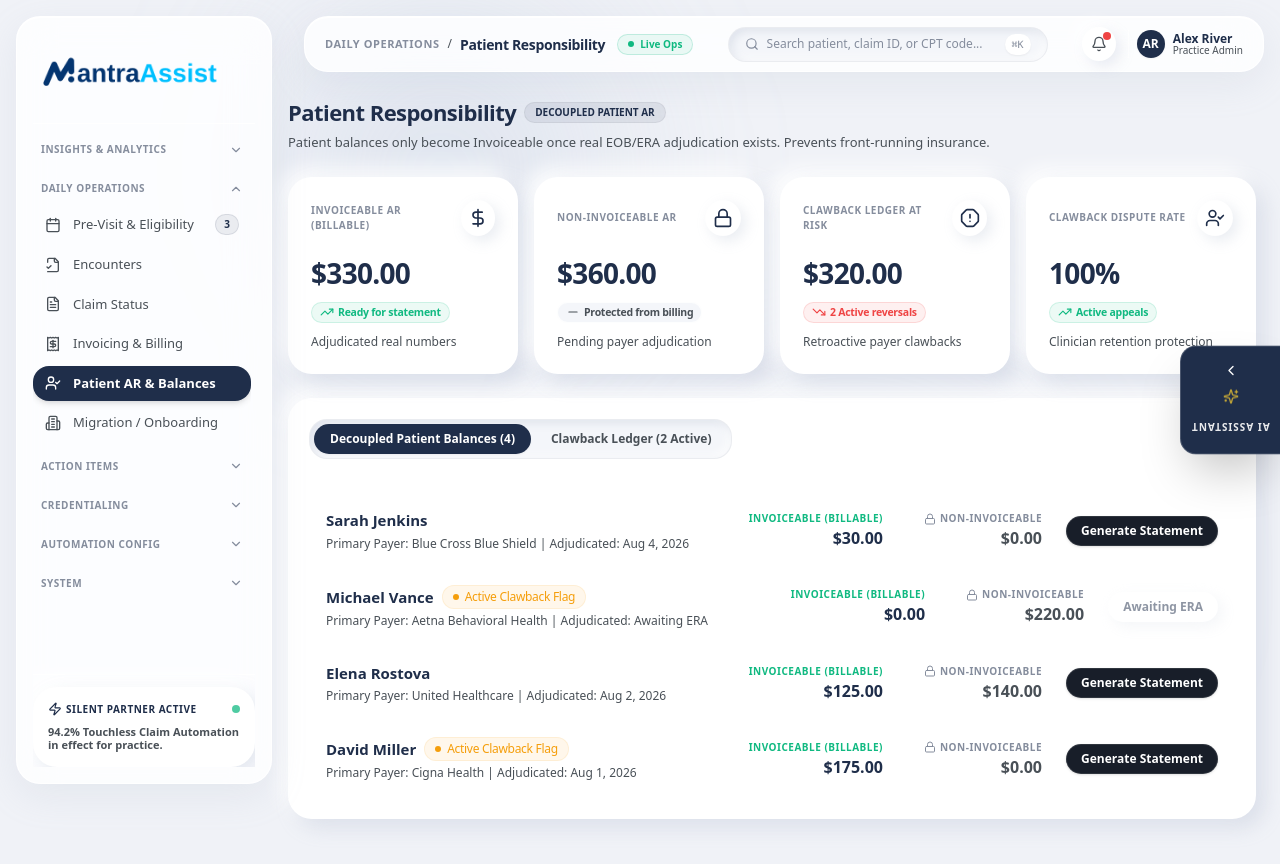
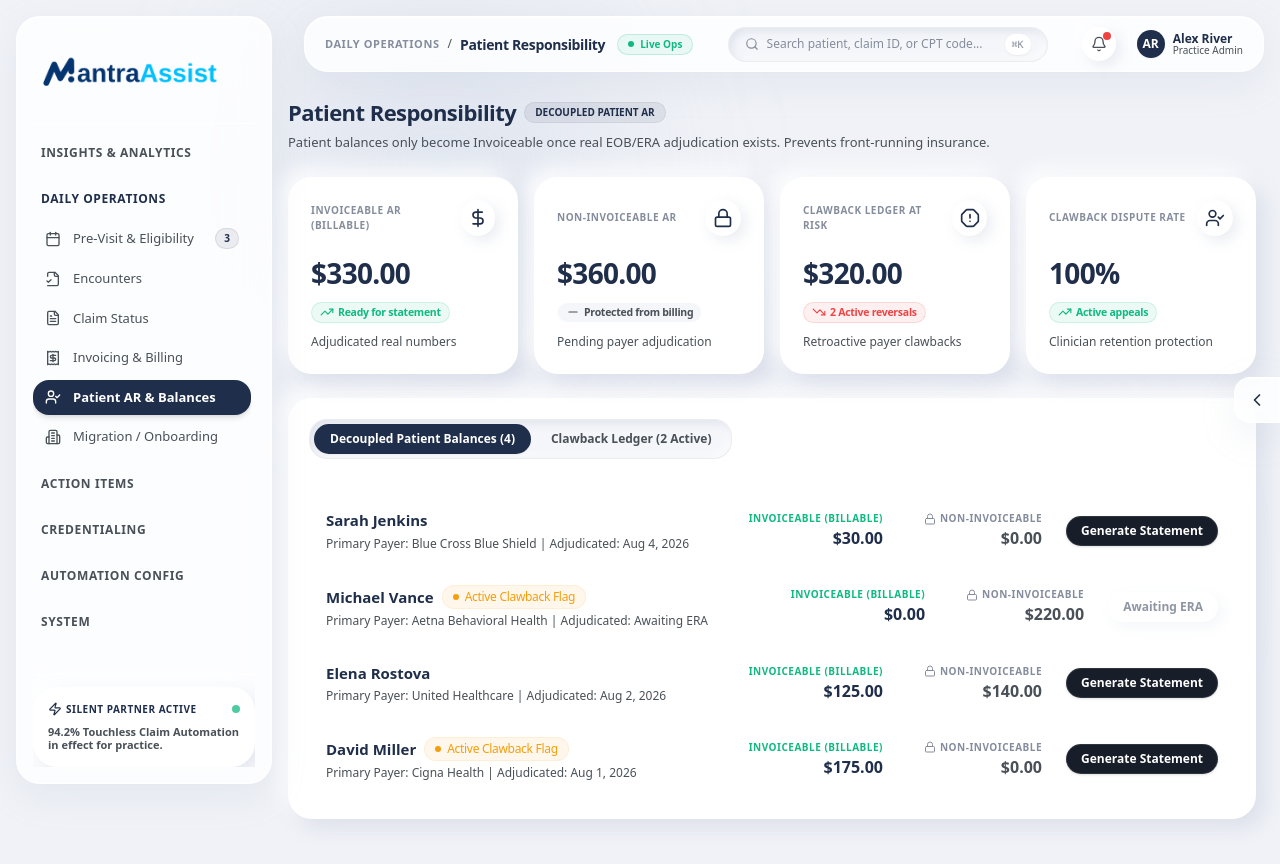
Before and after one commit to abhishek-mantra/RevenueCycle, a Next.js app: page /patient-responsibility in a window 1280 px wide. Shown: the top 864 px of the page. Built offline with nearby package versions, Linux system fonts and the light colour scheme.

Commit message:
fix: minimalist light glass AI trigger arrow tab and increased sidebar section font size with hover auto-expand

```diff
--- a/src/components/layout/ai-assistant-panel.tsx
+++ b/src/components/layout/ai-assistant-panel.tsx
@@ -80,19 +80,15 @@ export const AiAssistantPanel: React.FC = () => {
 
   return (
     <>
-      {/* Persistent Right Edge Arrow Trigger */}
+      {/* Minimalist Right Edge Glass Arrow Trigger */}
       {!isOpen && (
         <button
           onClick={() => setIsOpen(true)}
           aria-label="Open AI Assistant Panel"
-          className="fixed right-0 top-1/2 -translate-y-1/2 z-50 bg-[var(--accent)] text-white px-2.5 py-4 rounded-l-2xl shadow-2xl flex flex-col items-center gap-2.5 hover:bg-[var(--accent)]/90 transition-colors group cursor-pointer border border-r-0 border-white/20 select-none"
+          className="fixed right-0 top-1/2 -translate-y-1/2 z-50 glass-chrome bg-white/85 p-3 rounded-l-2xl shadow-xl flex items-center justify-center hover:bg-white hover:scale-105 transition-all group cursor-pointer border border-r-0 border-white/80 text-[var(--foreground-muted)] select-none"
           title="Open AI Assistant Panel"
         >
-          <ChevronLeft className="w-4 h-4 text-white group-hover:-translate-x-1 transition-transform" />
-          <Sparkles className="w-4 h-4 text-amber-300 animate-pulse" />
-          <span className="text-[10px] font-extrabold uppercase tracking-widest writing-mode-vertical rotate-180 py-1 text-white/90">
-            AI Assistant
-          </span>
+          <ChevronLeft className="w-5 h-5 text-[var(--foreground)] group-hover:text-[var(--accent)] group-hover:-translate-x-0.5 transition-all" />
         </button>
       )}
 
--- a/src/components/layout/sidebar.tsx
+++ b/src/components/layout/sidebar.tsx
@@ -173,19 +173,18 @@ export const Sidebar: React.FC = () => {
                 {!sidebarCollapsed ? (
                   <button
                     onClick={() => toggleSection(section.title)}
+                    onMouseEnter={() => {
+                      if (!expandedSections[section.title]) {
+                        setExpandedSections((prev) => ({ ...prev, [section.title]: true }));
+                      }
+                    }}
                     aria-label={`Toggle ${section.title} section`}
                     aria-expanded={isExpanded}
-                    className="w-full px-2 py-1.5 flex items-center justify-between text-[10px] font-bold uppercase tracking-wider text-[var(--foreground-faint)] hover:text-[var(--foreground)] hover:bg-[var(--accent-soft)]/40 transition-all rounded-xl group cursor-pointer outline-none focus:outline-none focus-visible:outline-none focus:ring-0 focus-visible:ring-0 border-none"
+                    className="w-full px-2 py-2 flex items-center justify-between text-[12px] font-extrabold uppercase tracking-wider text-[var(--foreground-muted)] hover:text-[var(--accent)] hover:bg-[var(--accent-soft)]/50 transition-all rounded-xl group cursor-pointer outline-none focus:outline-none focus-visible:outline-none focus:ring-0 focus-visible:ring-0 border-none"
                   >
-                    <span className={clsx(hasActiveChild && !isExpanded && "text-[var(--accent)] font-extrabold")}>
+                    <span className={clsx((hasActiveChild || isExpanded) ? "text-[var(--accent)] font-black" : "text-[var(--foreground-muted)]")}>
                       {section.title}
                     </span>
-                    <ChevronDown
-                      className={clsx(
-                        "w-3.5 h-3.5 transition-transform duration-200 text-[var(--foreground-faint)] group-hover:text-[var(--foreground)]",
-                        isExpanded && "rotate-180"
-                      )}
-                    />
                   </button>
                 ) : null}
 
```
